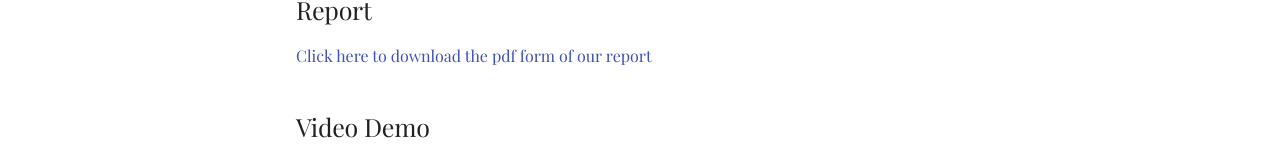
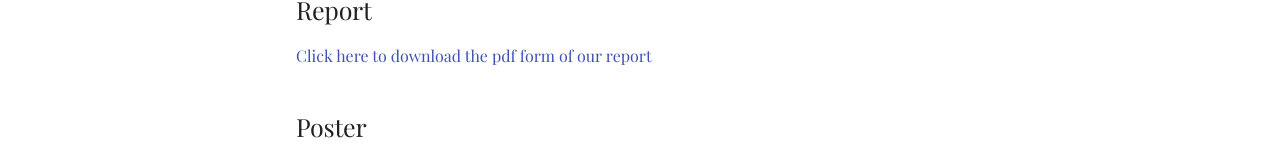
Before and after one commit to GuanQinG-GitHub/Rotating-Elves, an MkDocs documentation site: the page built from docs/index.md, in a window 1280 px wide and 1200 px high. Shown: the part 336-496 px from the top of the window. Built offline with MkDocs 1.6.1 and Material for MkDocs 9.7.7, drawn with Linux system fonts in a browser that asks for light colours; some web fonts are replaced; some of the changed text lies outside the part shown; grey boxes are pictures that could not be loaded.

Commit message:
Update index.md

```diff
--- a/docs/index.md
+++ b/docs/index.md
@@ -6,11 +6,11 @@
 ## Report
 [Click here to download the pdf form of our report](Rotating_Elves_Project_Report.pdf)
 
+## Poster
+[Click here to download the pdf form of our post](Poster_Rotating_Elves.pdf)
+
+
 ## Video Demo
 <iframe src="//player.bilibili.com/player.html?aid=568567706&bvid=BV1Uv4y177sV&cid=1055932123&page=1&high_quality=0&danmaku=0" allowfullscreen="allowfullscreen" width="100%" height="450" scrolling="no" frameborder="0" sandbox="allow-top-navigation allow-same-origin allow-forms allow-scripts"></iframe>
 
 Or [click here](https://m.bilibili.com/video/BV1Uv4y177sV?spm_id_from=444.41.list.card_archive.click&vd_source=512a29abd51aa6480c37da093c986db1) to watch the 1080P video in bilibili.
-
-
-## Poster
-[Click here to download the pdf form of our post](Poster_Rotating_Elves.pdf)
```
